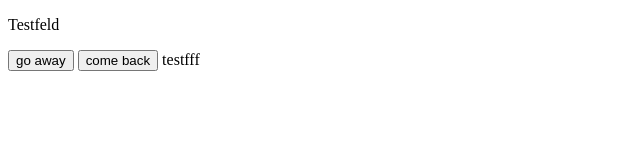
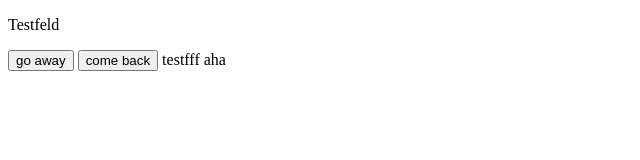
Before and after one commit to roman132435/js_basics, a plain HTML site: page index.html in a window 1280 px wide. Shown: the full height of the page, 0-640 px from the left. Drawn offline with Linux system fonts and the light colour scheme.

```diff
--- a/index.html
+++ b/index.html
@@ -16,4 +16,4 @@
 </body>
 
 </html>
-testfff
+testfff aha
```
